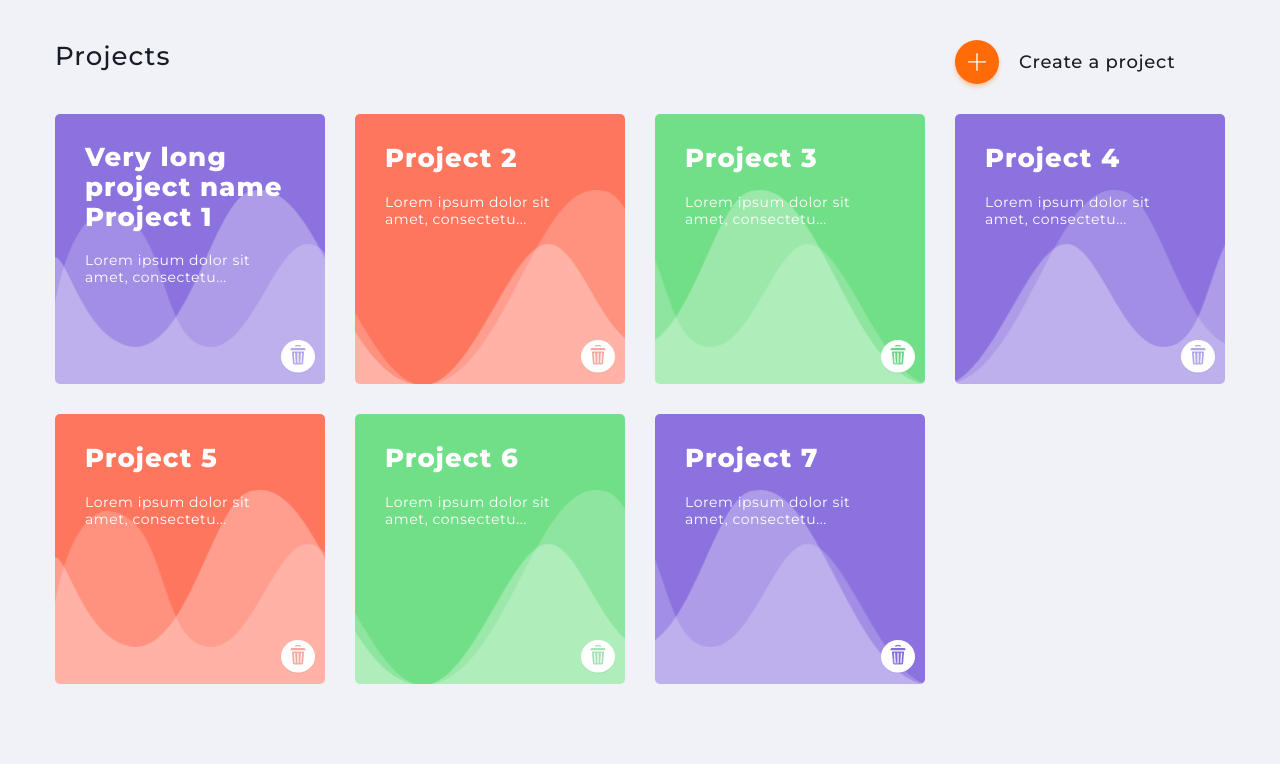
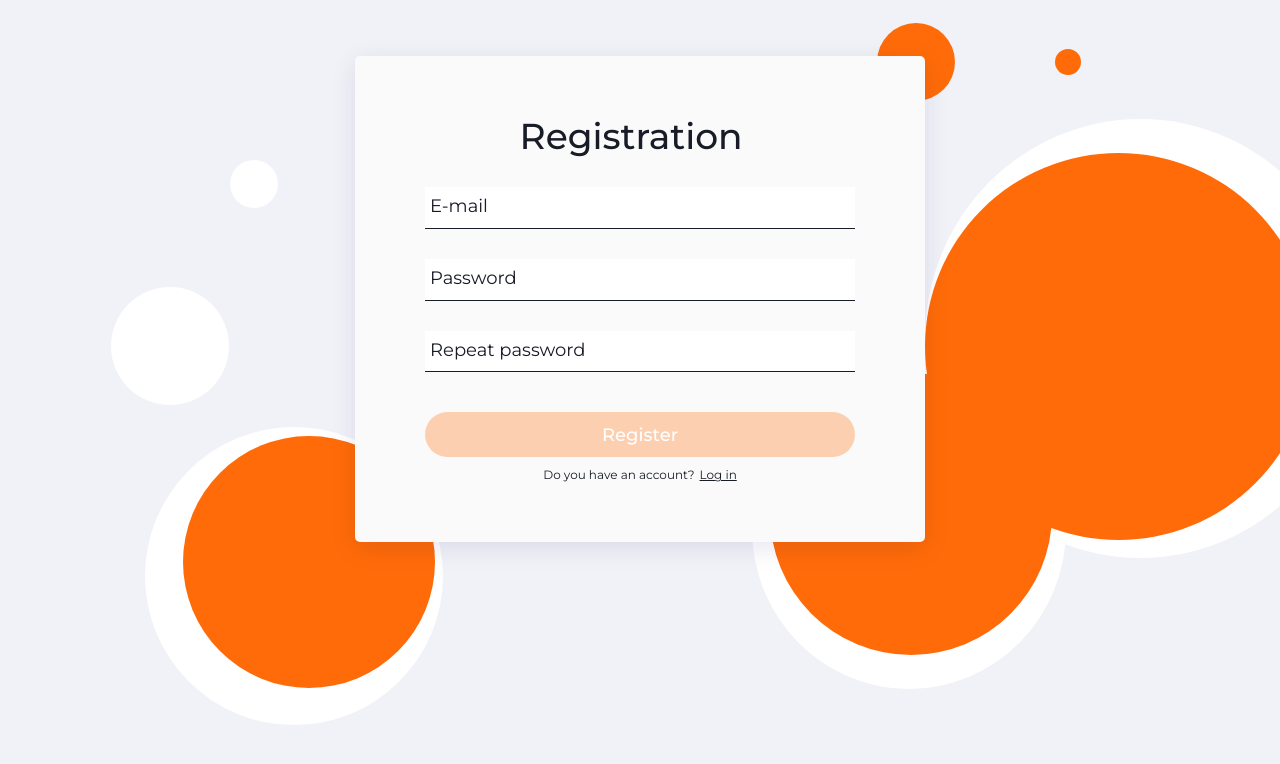
Before and after one commit to Rostyslav-Zahorulko/planner-frontend, a React (Create React App) app: page / in a window 1280 px wide. Shown: the top 764 px of the page. Built offline with nearby package versions, Linux system fonts and the light colour scheme.

Commit message:
minor fixes to projectsPage

```diff
--- a/src/App.js
+++ b/src/App.js
@@ -6,9 +6,9 @@ import ProjectsPage from './pages/ProjectsPage';
 export default function App() {
   return (
     <Container>
-      {/* {<RegisterPage></RegisterPage>} */}
+      {<RegisterPage></RegisterPage>}
       {/* {<LoginPage></LoginPage>} */}
-      <ProjectsPage></ProjectsPage>
+      {/* <ProjectsPage></ProjectsPage> */}
     </Container>
   );
 }
--- a/src/components/AddButton/AddButton.module.css
+++ b/src/components/AddButton/AddButton.module.css
@@ -33,5 +33,7 @@
             position: fixed;
             bottom: 20px;
             right: 20px;
+
+            z-index: 2;
         }
     }
--- a/src/pages/ProjectsPage/ProjectsPage.js
+++ b/src/pages/ProjectsPage/ProjectsPage.js
@@ -10,7 +10,6 @@ import AddButton from '../../components/AddButton';
 export default function ProjectsPage() {
   return (
     <>
-      {/* <AppBar /> */}
       <div className={s.container}>
         <div className={s.headbar}>
           <h1 className={s.title}>Projects</h1>
```
Also changed, not shown: 2 other files (tests, documents, lock files or other folders).
